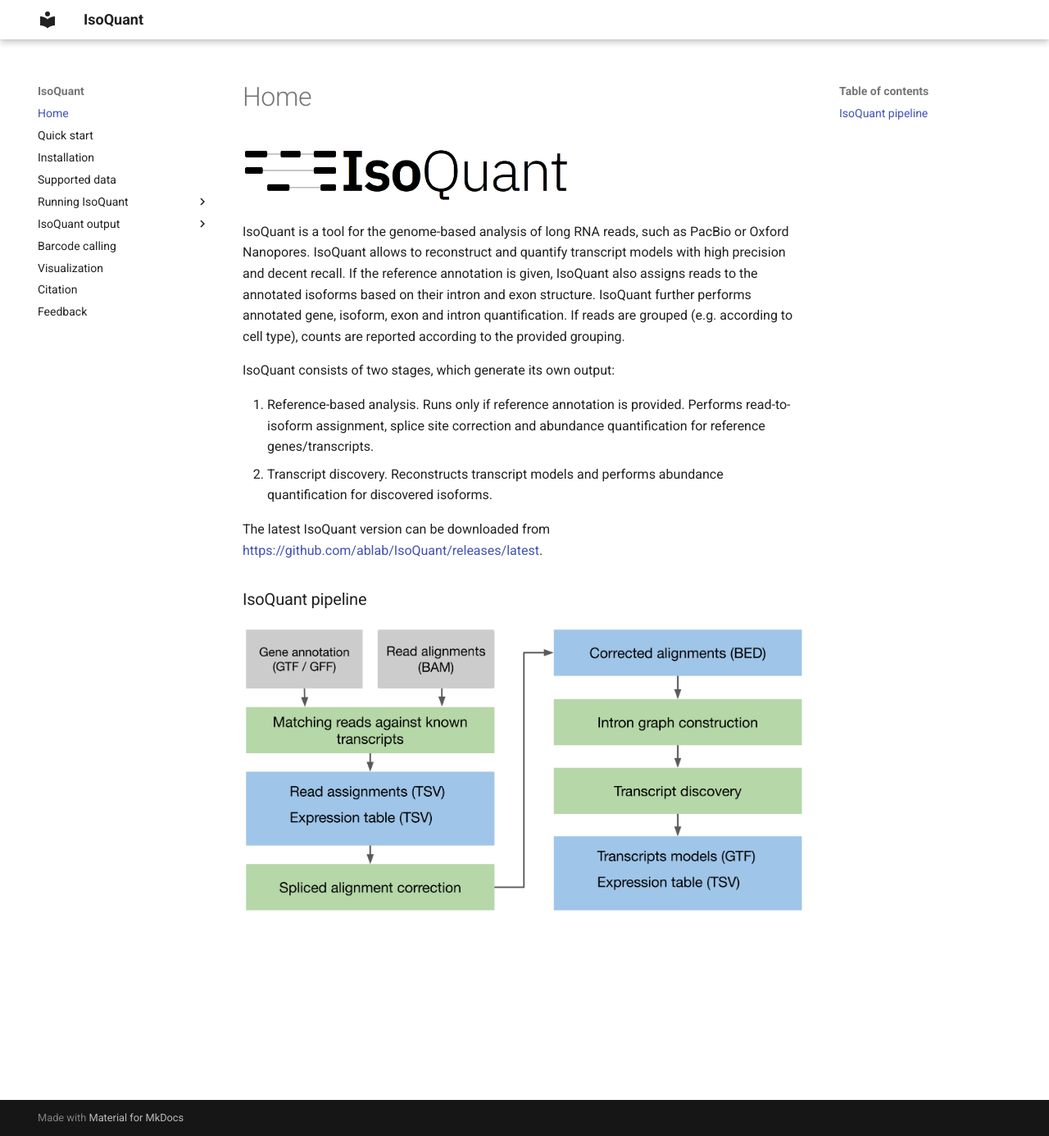
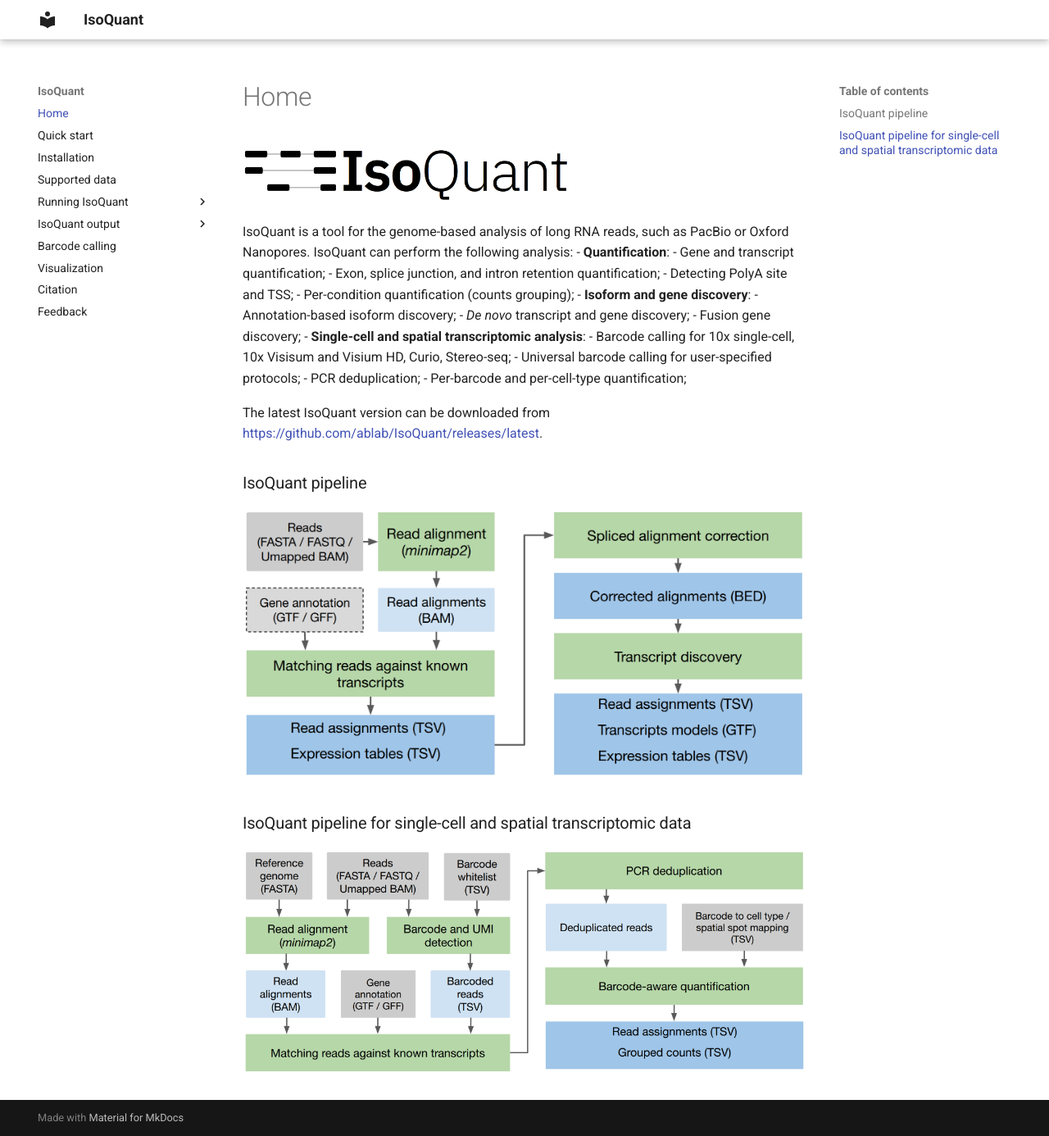
Before and after one commit to ablab/IsoQuant, an MkDocs documentation site: the page built from docs/index.md, in a window 1280 px wide and 1386 px high. Shown: the whole window at 82% size. Built offline with MkDocs 1.6.1 and Material for MkDocs 9.7.7, drawn with Linux system fonts in a browser that asks for light colours.

Commit message:
doc revision in progress

```diff
--- a/docs/index.md
+++ b/docs/index.md
@@ -3,19 +3,27 @@
 <img src="isoquant_logo.png" width="400" alt="IsoQuant">
 
 IsoQuant is a tool for the genome-based analysis of long RNA reads, such as PacBio or
-Oxford Nanopores. IsoQuant allows to reconstruct and quantify transcript models with
-high precision and decent recall. If the reference annotation is given, IsoQuant also
-assigns reads to the annotated isoforms based on their intron and exon structure.
-IsoQuant further performs annotated gene, isoform, exon and intron quantification.
-If reads are grouped (e.g. according to cell type), counts are reported according to the provided grouping.
-
-IsoQuant consists of two stages, which generate its own output:
-
-1. Reference-based analysis. Runs only if reference annotation is provided. Performs read-to-isoform assignment,
-splice site correction and abundance quantification for reference genes/transcripts.
-2. Transcript discovery. Reconstructs transcript models and performs abundance quantification for discovered isoforms.
+Oxford Nanopores. IsoQuant can perform the following analysis:
+- **Quantification**:
+  - Gene and transcript quantification;
+  - Exon, splice junction, and intron retention quantification;
+  - Detecting PolyA site and TSS;
+  - Per-condition quantification (counts grouping);
+- **Isoform and gene discovery**:
+  - Annotation-based isoform discovery;
+  - _De novo_ transcript and gene discovery;
+  - Fusion gene discovery;
+- **Single-cell and spatial transcriptomic analysis**:
+  - Barcode calling for 10x single-cell, 10x Visisum and Visium HD, Curio, Stereo-seq;
+  - Universal barcode calling for user-specified protocols;
+  - PCR deduplication;
+  - Per-barcode and per-cell-type quantification;
 
 The latest IsoQuant version can be downloaded from [https://github.com/ablab/IsoQuant/releases/latest](https://github.com/ablab/IsoQuant/releases/latest).
 
 ### IsoQuant pipeline
 ![Pipeline](isoquant_pipeline.png)
+
+
+### IsoQuant pipeline for single-cell and spatial transcriptomic data
+![Pipeline](isoquant_pipeline_sc.png)
```
Also changed, not shown: README.md (+52 -22 lines), docs/isoquant_pipeline.png, docs/isoquant_pipeline_sc.png (added).
